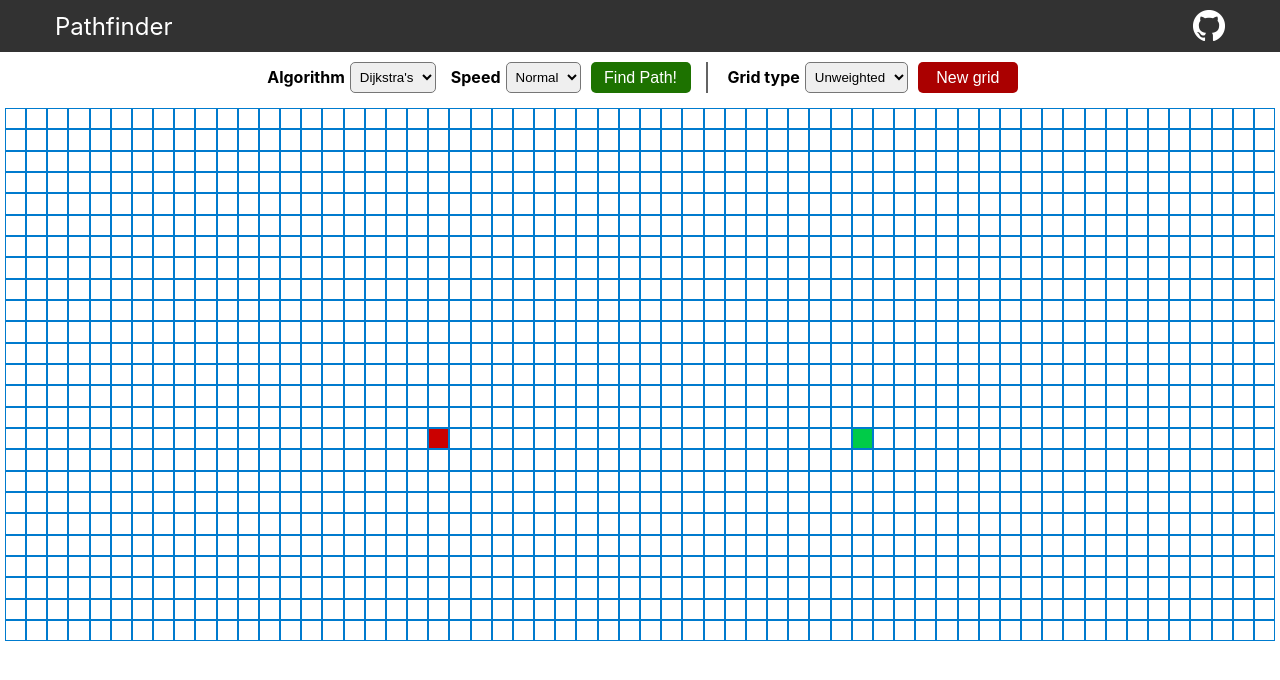
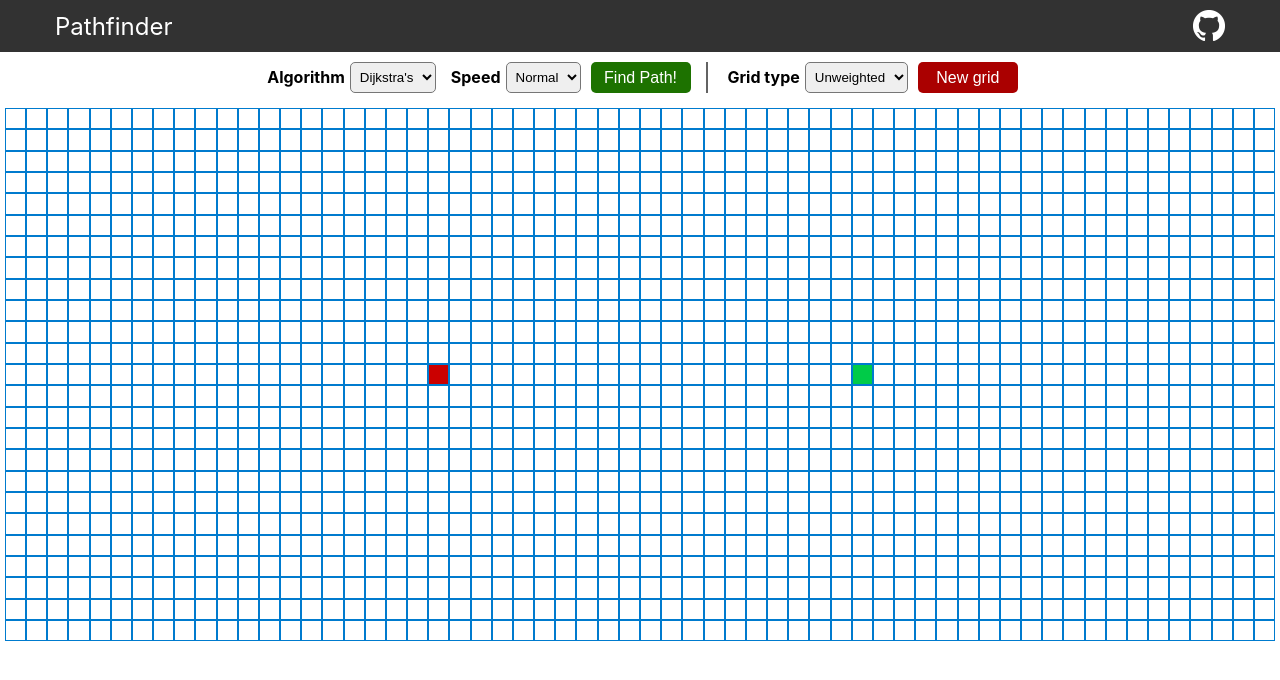
Before and after one commit to santiagogarcia97/pathfinding-angular, an Angular app: page / in a window 1280 px wide. Shown: the top 680 px of the page. Built offline with nearby package versions, Linux system fonts and the light colour scheme.

Commit message:
refactoring

```diff
--- a/src/app/pathfinding/dijkstra.ts
+++ b/src/app/pathfinding/dijkstra.ts
@@ -1,4 +1,4 @@
-import {Animation, Node} from './types';
+import {NodeTypes, Node} from './types';
 
 export const dijkstra = (grid: Node[][], startNode: Node, endNode: Node): Node[] => {
   const visitedNodes: Node[] = [];
@@ -17,7 +17,7 @@ export const dijkstra = (grid: Node[][], startNode: Node, endNode: Node): Node[]
     const closestNode = unvisitedNodes.shift();
     // If endNode is unreachable => break
     if (closestNode.distance === Infinity) { break; }
-    if (closestNode.animation === Animation.Wall) { continue; }
+    if (closestNode.type === NodeTypes.Wall) { continue; }
 
     closestNode.visited = true;
     visitedNodes.push(closestNode);
@@ -30,26 +30,18 @@ export const dijkstra = (grid: Node[][], startNode: Node, endNode: Node): Node[]
   return visitedNodes;
 };
 
-// TODO REFACTOR THIS FUNC
 const sortUnvisited = (unvisitedNodes: Node[], startNode: Node): void => {
   unvisitedNodes.sort((nodeA, nodeB) => {
     if (nodeA.distance === nodeB.distance){
-      if (nodeA.animation === Animation.End) { return -1; }
-      if (nodeB.animation === Animation.End) { return 1; }
-      let nodeAQuadrant = 0;
-      let nodeBQuadrant = 0;
 
-      if (nodeA.row < startNode.row && nodeA.col <= startNode.col) { nodeAQuadrant = 1; }
-      if (nodeA.row >= startNode.row && nodeA.col < startNode.col) { nodeAQuadrant = 2; }
-      if (nodeA.row > startNode.row && nodeA.col >= startNode.col) { nodeAQuadrant = 3; }
-      if (nodeA.row <= startNode.row && nodeA.col > startNode.col) { nodeAQuadrant = 4; }
-
-      if (nodeB.row < startNode.row && nodeB.col <= startNode.col) { nodeBQuadrant = 1; }
-      if (nodeB.row >= startNode.row && nodeB.col < startNode.col) { nodeBQuadrant = 2; }
-      if (nodeB.row > startNode.row && nodeB.col >= startNode.col) { nodeBQuadrant = 3; }
-      if (nodeB.row <= startNode.row && nodeB.col > startNode.col) { nodeBQuadrant = 4; }
-
-      return nodeBQuadrant - nodeAQuadrant;
+      // Makes the clockwise animation
+      const getQuadrant = (node: Node): number => {
+        if (node.row < startNode.row && node.col <= startNode.col) { return 1; }
+        if (node.row >= startNode.row && node.col < startNode.col) { return 2; }
+        if (node.row > startNode.row && node.col >= startNode.col) { return 3; }
+        if (node.row <= startNode.row && node.col > startNode.col) { return 4; }
+      };
+      return getQuadrant(nodeB) - getQuadrant(nodeA);
     }
     return nodeA.distance - nodeB.distance;
   });
@@ -59,16 +51,16 @@ const updateUnvisitedNeighbours = (node: Node, grid: Node[][]): void => {
   const unvisitedNeighbours: Node[] = [];
   const { col, row } = node;
 
-  if (col > 0)// && !grid[row][col - 1].visited )
+  if (col > 0)
     { unvisitedNeighbours.push(grid[row][col - 1]); }
 
-  if (row > 0)// && !grid[row - 1][col].visited)
+  if (row > 0)
     { unvisitedNeighbours.push(grid[row - 1][col]); }
 
-  if (col < grid[0].length - 1)// && !grid[row][col + 1].visited)
+  if (col < grid[0].length - 1)
     { unvisitedNeighbours.push(grid[row][col + 1]); }
 
-  if (row < grid.length - 1)// && !grid[row + 1][col].visited)
+  if (row < grid.length - 1)
     { unvisitedNeighbours.push(grid[row + 1][col]); }
 
   for (const neighbour of unvisitedNeighbours) {
--- a/src/app/pathfinding/grid/grid.component.ts
+++ b/src/app/pathfinding/grid/grid.component.ts
@@ -1,5 +1,5 @@
 import {Component, OnInit} from '@angular/core';
-import {Animation, GridType, Node} from '../types';
+import {NodeTypes, GridType, Node} from '../types';
 import {GridService} from '../services/grid.service';
 
 @Component({
@@ -22,18 +22,18 @@ export class GridComponent implements OnInit {
   }
 
   getClass(node: Node): string {
-    switch (node.animation) {
-      case Animation.Start:
+    switch (node.type) {
+      case NodeTypes.Start:
         return 'inner node-start'; break;
-      case Animation.End:
+      case NodeTypes.End:
         return 'inner node-end'; break;
-      case Animation.Visited:
+      case NodeTypes.Visited:
         return 'inner node-visited'; break;
-      case Animation.Path:
+      case NodeTypes.Path:
         return 'inner node-path'; break;
-      case Animation.Wall:
+      case NodeTypes.Wall:
         return 'inner node-wall'; break;
-      case Animation.Clear:
+      case NodeTypes.Clear:
       default:
         return 'inner';
     }
@@ -72,7 +72,7 @@ export class GridComponent implements OnInit {
     event.stopPropagation();
     if (this.gridService.getGridLocked()) { return; }
     this.gridService.setMouseDown(true);
-    this.gridService.setMouseDrag(node.animation);
+    this.gridService.setMouseDrag(node.type);
     this.gridService.changeNode(node);
   }
 
--- a/src/app/pathfinding/menu/menu.component.html
+++ b/src/app/pathfinding/menu/menu.component.html
@@ -6,7 +6,6 @@
       <select>
         <option>Dijkstra's</option>
         <option>A*</option>
-        <option>BFS</option>
       </select>
     </div>
 
--- a/src/app/pathfinding/services/grid.service.ts
+++ b/src/app/pathfinding/services/grid.service.ts
@@ -1,6 +1,6 @@
 import {Injectable} from '@angular/core';
 import {Subject} from 'rxjs';
-import {Animation, GridType, Node} from '../types';
+import {NodeTypes, GridType, Node} from '../types';
 import {dijkstra, getShortestPath} from '../dijkstra';
 
 @Injectable({
@@ -13,10 +13,10 @@ export class GridService {
   private menuLocked = false;
   private gridLocked = false;
   private MouseDown = false;
-  private MouseDrag =  Animation.Clear;
+  private MouseDrag =  NodeTypes.Clear;
 
-  private startNode: Node = {row: 15, col: 20, animation: Animation.Start};
-  private endNode: Node = {row: 15, col: 40, animation: Animation.End};
+  private startNode: Node = {row: 12, col: 20, type: NodeTypes.Start};
+  private endNode: Node = {row: 12, col: 40, type: NodeTypes.End};
   private grid: Node[][] = [];
   public gridChange: Subject<Node[][]> = new Subject<Node[][]>();
   public menuLockedChange: Subject<boolean> = new Subject<boolean>();
@@ -37,8 +37,8 @@ export class GridService {
   getMouseDown(): boolean {
     return this.MouseDown;
   }
-  setMouseDrag(animation: Animation): void {
-    this.MouseDrag = animation;
+  setMouseDrag(type: NodeTypes): void {
+    this.MouseDrag = type;
   }
 
   setMenuLocked(bool: boolean): void {
@@ -52,10 +52,10 @@ export class GridService {
     return this.gridLocked;
   }
   changeNode(node: Node): void {
-    if (this.MouseDrag === Animation.Start) {
+    if (this.MouseDrag === NodeTypes.Start) {
       this.setStart(node);
     }
-    if (this.MouseDrag === Animation.End) {
+    if (this.MouseDrag === NodeTypes.End) {
       this.setEnd(node);
     }
     else {
@@ -65,39 +65,39 @@ export class GridService {
 
   setStart(node: Node): void {
     if (node.row === this.endNode.row && node.col === this.endNode.col) { return; }
-    this.grid[this.startNode.row][this.startNode.col].animation = Animation.Clear;
+    this.grid[this.startNode.row][this.startNode.col].type = NodeTypes.Clear;
     this.startNode = node;
     this.animateStartEndNodes();
   }
   setEnd(node: Node): void {
     if (node.row === this.startNode.row && node.col === this.startNode.col) { return; }
-    this.grid[this.endNode.row][this.endNode.col].animation = Animation.Clear;
+    this.grid[this.endNode.row][this.endNode.col].type = NodeTypes.Clear;
     this.endNode = node;
     this.animateStartEndNodes();
   }
 
   toggleWall(node: Node): void {
-    if (this.grid[node.row][node.col].animation === Animation.Clear) {
-      this.grid[node.row][node.col].animation = Animation.Wall;
+    if (this.grid[node.row][node.col].type === NodeTypes.Clear) {
+      this.grid[node.row][node.col].type = NodeTypes.Wall;
       this.gridChange.next(this.grid);
     }
-    else if (this.grid[node.row][node.col].animation === Animation.Wall) {
-      this.grid[node.row][node.col].animation = Animation.Clear;
+    else if (this.grid[node.row][node.col].type === NodeTypes.Wall) {
+      this.grid[node.row][node.col].type = NodeTypes.Clear;
       this.gridChange.next(this.grid);
     }
   }
 
   animateStartEndNodes(): void {
-    this.grid[this.endNode.row][this.endNode.col].animation = Animation.End;
-    this.grid[this.startNode.row][this.startNode.col].animation = Animation.Start;
+    this.grid[this.endNode.row][this.endNode.col].type = NodeTypes.End;
+    this.grid[this.startNode.row][this.startNode.col].type = NodeTypes.Start;
     this.gridChange.next(this.grid);
   }
 
   resetGrid(): void {
     this.grid.forEach((row) => {
       row.forEach((node) => {
-        if (node.animation === Animation.Visited || node.animation === Animation.Path)
-          {node.animation = Animation.Clear; }
+        if (node.type === NodeTypes.Visited || node.type === NodeTypes.Path)
+          {node.type = NodeTypes.Clear; }
         node.distance = undefined;
         node.previousNode = undefined;
         node.visited = undefined;
@@ -113,7 +113,7 @@ export class GridService {
         row.push({
           row: i,
           col: j,
-          animation: Animation.Clear,
+          type: NodeTypes.Clear,
           weight: type === 'Weighted' ? Math.ceil(Math.random() * 5) : 1
         });
       }
@@ -130,8 +130,8 @@ export class GridService {
     let count = 1;
     for (const node of visitedNodes){
       setTimeout(() => {
-        if (node.animation === Animation.Start || node.animation === Animation.End) { return; }
-        this.grid[node.row][node.col].animation = Animation.Visited;
+        if (node.type === NodeTypes.Start || node.type === NodeTypes.End) { return; }
+        this.grid[node.row][node.col].type = NodeTypes.Visited;
         this.gridChange.next(this.grid);
       }, delay * count++);
     }
@@ -139,8 +139,8 @@ export class GridService {
     const shortestPath = getShortestPath(visitedNodes);
     for (const node of shortestPath){
       setTimeout(() => {
-        if (node.animation === Animation.Start || node.animation === Animation.End) { return; }
-        this.grid[node.row][node.col].animation = Animation.Path;
+        if (node.type === NodeTypes.Start || node.type === NodeTypes.End) { return; }
+        this.grid[node.row][node.col].type = NodeTypes.Path;
         this.gridChange.next(this.grid);
       }, delay * count++);
     }
--- a/src/app/pathfinding/types.ts
+++ b/src/app/pathfinding/types.ts
@@ -1,4 +1,4 @@
-export enum Animation {
+export enum NodeTypes {
   Clear,
   Visited,
   Path,
@@ -10,7 +10,7 @@ export enum Animation {
 export interface Node {
   row: number;
   col: number;
-  animation: Animation;
+  type: NodeTypes;
   weight?: number;
   distance?: number;
   visited?: boolean;
```
